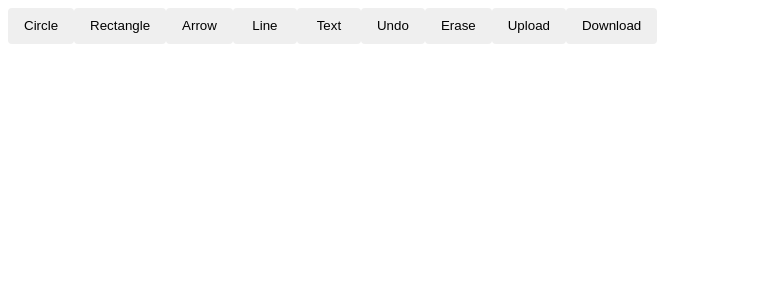
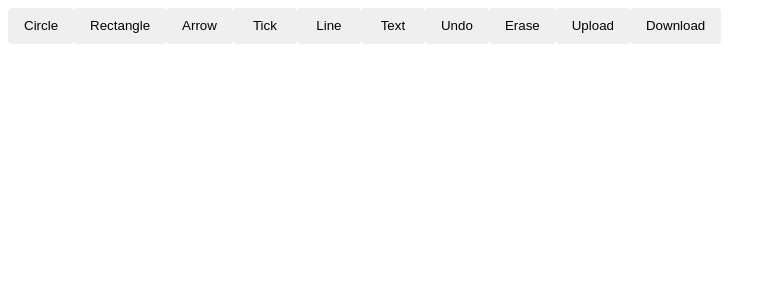
Before and after one commit to YMN-310/Image-Editor, an Angular app: page /whiteboard in a window 1280 px wide. Shown: the top 300 px of the page, without its empty margins (0-776 px from the left). Built offline with nearby package versions, Linux system fonts and the light colour scheme.

Commit message:
added tick

```diff
--- a/src/app/shape.service.ts
+++ b/src/app/shape.service.ts
@@ -33,6 +33,29 @@ export class ShapeService {
       hitStrokeWidth: 50
      });
   }
+  tick() {
+    return new Konva.Shape({
+      x: 300,
+      y: 100,
+      type: 'Tick',
+      draggable: true,
+      strokeScaleEnabled: false,
+      sceneFunc: function (context, shape) {
+        context.beginPath();
+        context.moveTo(15, 75);
+        context.lineTo(30, 90);
+        context.lineTo(60, 60);
+        context.fillStrokeShape(shape);
+      },
+      hitFunc: function (context, shape){
+        context.beginPath();
+        context.rect(15,60,45,30);
+        context.fillStrokeShape(shape);
+      },
+      stroke: 'black',
+      strokeWidth: 5,
+    });
+  }
   line(pos:any, mode: string = 'brush') {
     return new Konva.Line({
       stroke: '#df4b26',
--- a/src/app/whiteboard-page/whiteboard-page.component.html
+++ b/src/app/whiteboard-page/whiteboard-page.component.html
@@ -5,6 +5,8 @@
       (click)='setSelection("rectangle"); addShape("rectangle")'>Rectangle</button>
   <button mat-raised-button [color]='selectedButton["arrow"] ? "primary":""'
       (click)='setSelection("arrow"); addShape("arrow")'>Arrow</button>
+  <button mat-raised-button [color]='selectedButton["tick"] ? "primary":""'
+      (click)='setSelection("tick"); addShape("tick")'>Tick</button>
   <button mat-raised-button [color]='selectedButton["line"] ? "primary":""'
       (click)='setSelection("line"); addShape("line"); erase = false'>Line</button>
   <button mat-raised-button [color]='selectedButton["text"] ? "primary":""'
--- a/src/app/whiteboard-page/whiteboard-page.component.ts
+++ b/src/app/whiteboard-page/whiteboard-page.component.ts
@@ -1,4 +1,5 @@
 import { Component, OnInit } from '@angular/core';
+import { fakeAsync } from '@angular/core/testing';
 import Konva from 'konva';
 import { ShapeService } from '../shape.service';
 import { TextNodeService } from '../text-node.service';
@@ -18,7 +19,8 @@ export class WhiteboardPageComponent implements OnInit {
     'undo': false,
     'erase': false,
     'text': false,
-    'arrow': false
+    'arrow': false,
+    'tick': false
   }
   // reshape: Konva.Transformer = new Konva.Transformer();
   erase: boolean = false;
@@ -66,6 +68,9 @@ export class WhiteboardPageComponent implements OnInit {
     else if(type == 'arrow') {
       this.addArrow();
     }
+    else if(type == 'tick') {
+      this.addTick();
+    }
   }
   addText() {
     const text = this.textNodeService.textNode(this.stage, this.layer);
@@ -84,6 +89,21 @@ export class WhiteboardPageComponent implements OnInit {
     this.shapes.push(arrow);
     this.layer.add(arrow);
     this.stage.add(this.layer);
+    this.addTransformerListeners();
+  }
+  addTick() {
+    const tick = this.shapeService.tick();
+    this.shapes.push(tick);
+    this.layer.add(tick);
+    this.stage.add(this.layer);
+    tick.getSelfRect = function(){
+      return{
+        x: 15,
+        y: 60,
+        width: 45,
+        height: 30
+      };
+    }
     this.addTransformerListeners();
   }
   addRectangle() {
```
